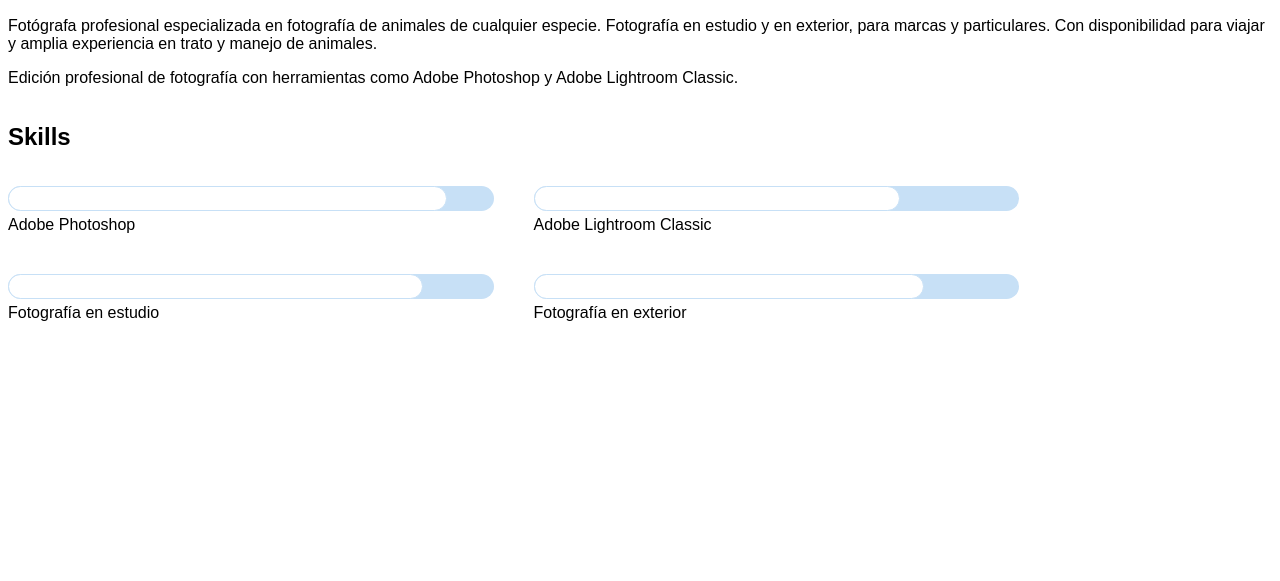
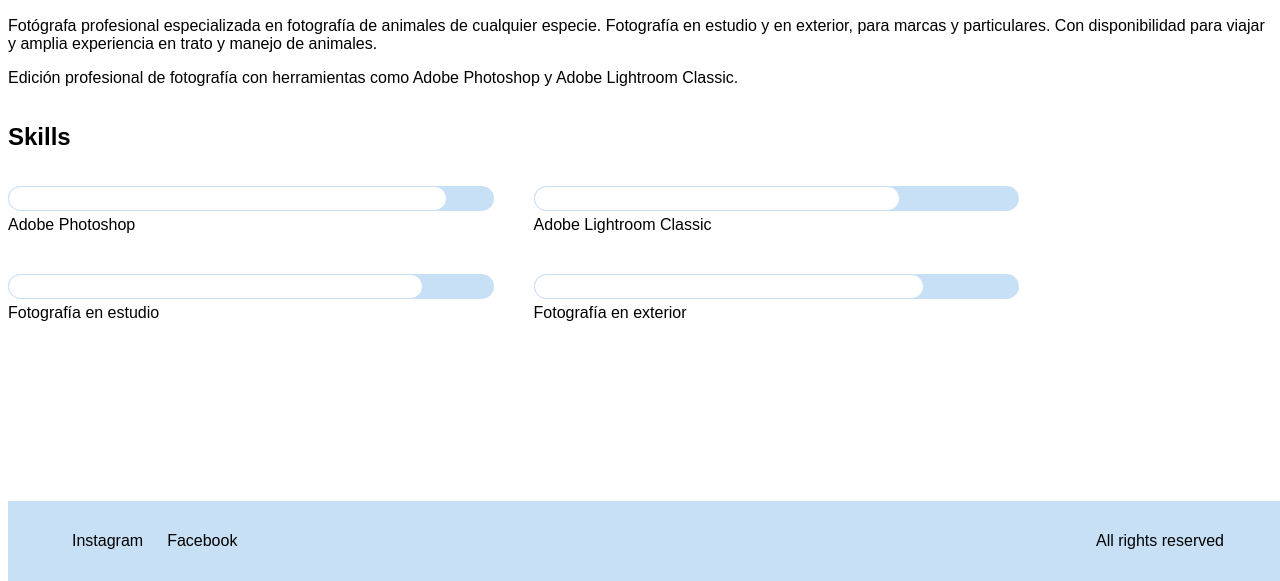
Before and after one commit to Alicia-MR/practica-html-css, a plain HTML site: page index.html in a window 1280 px wide. Shown: the part 219-800 px from the top of the page. Drawn offline with Linux system fonts and the light colour scheme.

Commit message:
footer e imagenes

```diff
--- /dev/null
+++ b/footer.css
@@ -0,0 +1,28 @@
+.footer {
+    height: 80px;
+    display: flex;
+    align-items: center;
+    justify-content: space-between;
+    padding: 0 5vw;
+    background-color: var(--secondary-color);
+    position: fixed;
+    bottom: 0;
+    width: 100%;
+}
+
+.footer-items {
+    display: flex;
+    align-items: center;
+    justify-content: space-between;
+    width: 100%;
+    max-width: 90vw;
+}
+
+.rrss {
+    display: flex;
+    gap: 3vh;
+}
+
+.copyright {
+    text-align: right;
+}
--- a/index.html
+++ b/index.html
@@ -7,6 +7,7 @@
     <link rel="stylesheet" href="./styles.css">
     <link rel="stylesheet" href="./header.css">
     <link rel="stylesheet" href="./main.css">
+    <link rel="stylesheet" href="./footer.css">
 </head>
 <body>
     <header>
@@ -71,5 +72,20 @@
             </div>
         </section>
     </main>
+    <footer class="footer">
+        <div class="footer-items">
+            <div class="rrss">
+                <a href="https://www.instagram.com/undiadeperros_foto/?hl=es" target="_blank" rel="noopener noreferrer">
+                    Instagram
+                </a>
+                <a href="https://www.facebook.com/UnDiaDePerrosFoto/" target="_blank" rel="noopener noreferrer">
+                    Facebook
+                </a>
+            </div>
+            <div class="copyright">
+                All rights reserved
+            </div>
+        </div>
+    </footer>
 </body>
 </html>
```
Also changed, not shown: html-images/img-03.jpg (added), 10 other files.
